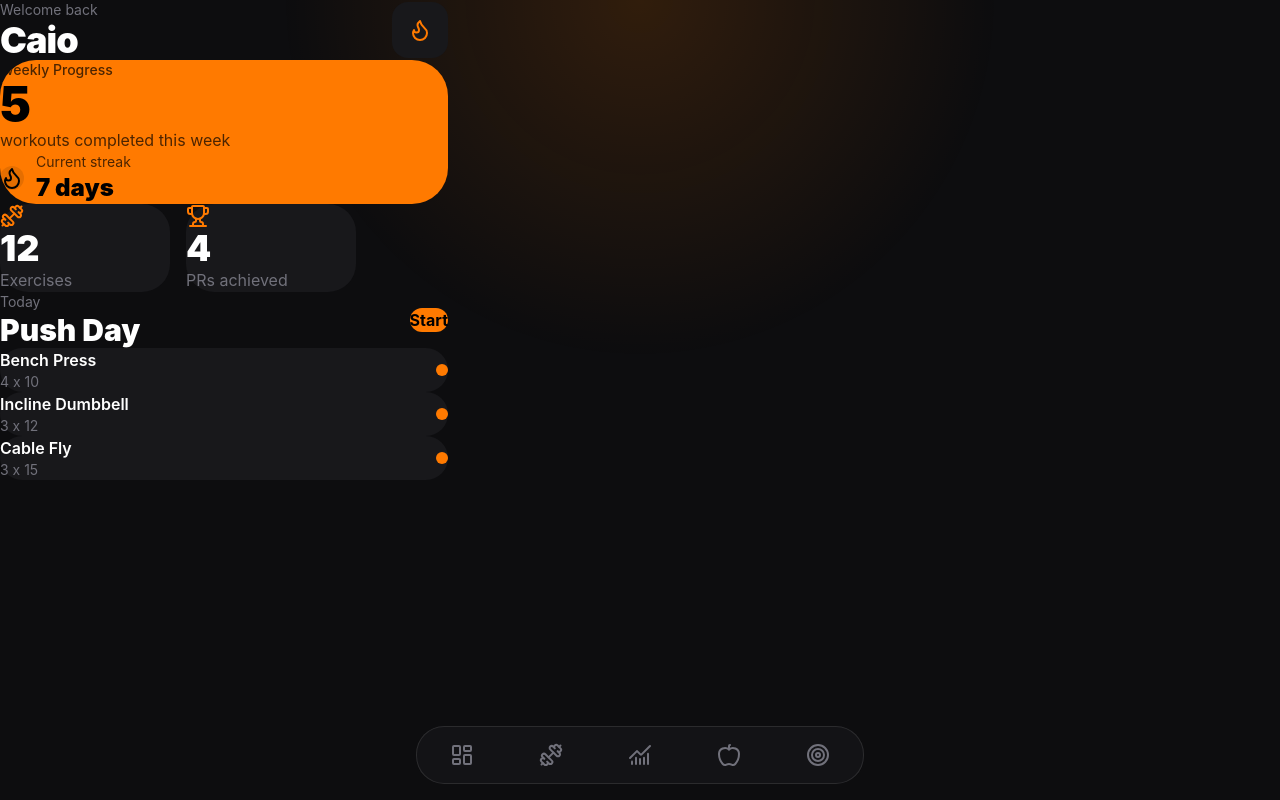
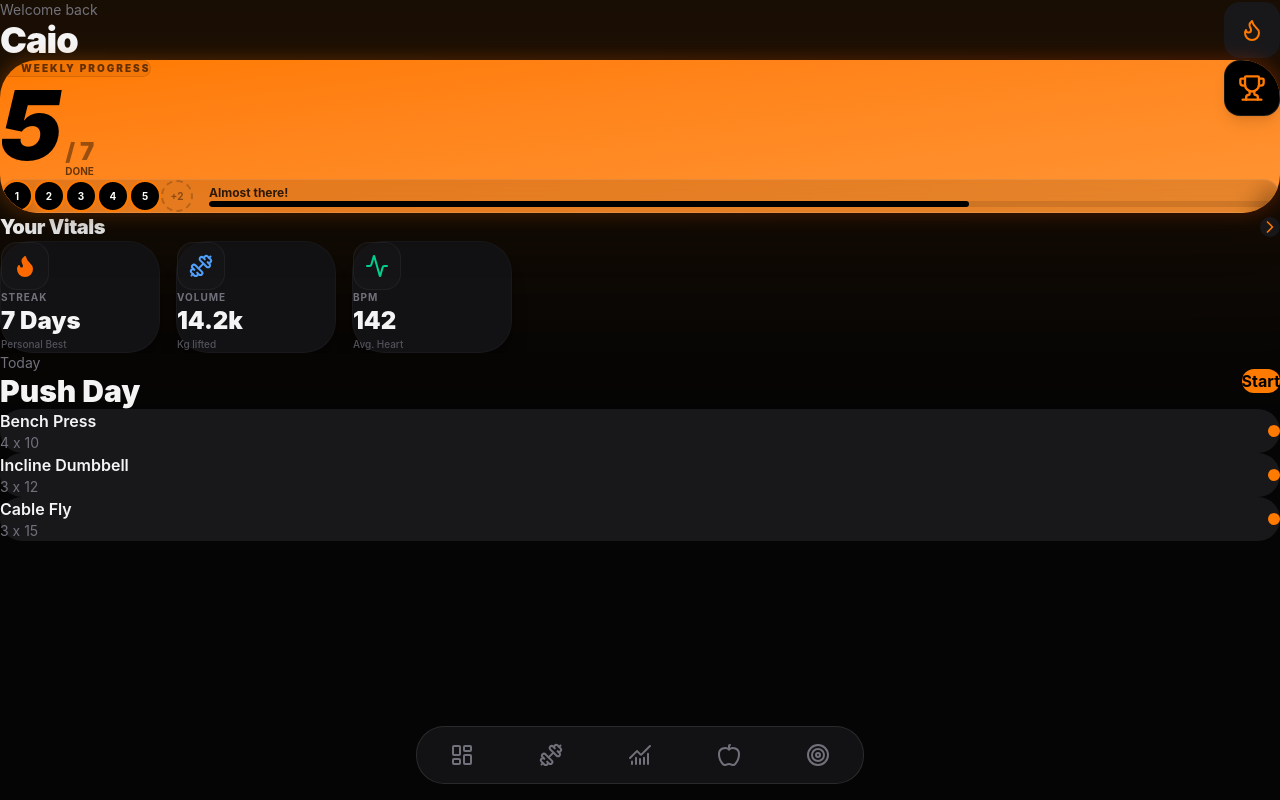
Before and after one commit to CaioSantos280/nexus, a React (Vite) app: page / in a window 1280 px wide. Built offline with nearby package versions, Linux system fonts and the light colour scheme; the HTML template or start-up script is replaced by a standard one.

Commit message:
att rapida

```diff
--- a/src/layouts/MainLayout.tsx
+++ b/src/layouts/MainLayout.tsx
@@ -1,46 +1,34 @@
 import BottomBar from "../components/dashboard/BottomBar";
+import { motion, AnimatePresence } from "framer-motion";
 
-type Props = {
-  children: React.ReactNode;
-};
+export default function MainLayout({ children }: { children: React.ReactNode }) {
+  return (
+    <div className="fixed inset-0 overflow-hidden bg-[#050505] text-zinc-100 selection:bg-[#ff7a00]/30 font-sans">
+      {/* Background dinâmico para profundidade OLED */}
+      <div className="absolute inset-0 z-0">
+        <div className="absolute top-[-10%] left-[-20%] w-[140%] h-[40%] rounded-full bg-[#ff7a00]/10 blur-[100px]" />
+      </div>
 
-export default function MainLayout({
-  children,
-}: Props) {
-  return (
-    <div
-      className="
-        min-h-screen
-        bg-[#0d0d0f]
-        text-white
-      "
-    >
-
-      <div
-        className="
-          pointer-events-none
-          fixed
-          inset-0
-          bg-[radial-gradient(circle_at_top,rgba(255,122,0,0.15),transparent_35%)]
-        "
-      />
-
-      <main
-        className="
-          relative
-          mx-auto
-          w-full
-          max-w-md
-          px-5
-          pb-32
-          pt-6
-        "
-      >
-        {children}
+      {/* Container de Scroll com Rubber-Banding suave */}
+      <main className="relative z-10 h-full overflow-y-auto overflow-x-hidden px-6 pb-40 pt-12 scroll-smooth">
+        <AnimatePresence mode="wait">
+          <motion.div
+            initial={{ opacity: 0, y: 15 }}
+            animate={{ opacity: 1, y: 0 }}
+            exit={{ opacity: 0, y: -15 }}
+            transition={{ duration: 0.4, ease: [0.22, 1, 0.36, 1] }}
+          >
+            {children}
+          </motion.div>
+        </AnimatePresence>
       </main>
 
-      <BottomBar />
-
+      {/* Bottom Navigation com Glassmorphism Pesado */}
+      <div className="fixed bottom-0 left-0 right-0 z-50 px-4 pb-6 pt-10 bg-gradient-to-t from-black via-black/90 to-transparent pointer-events-none">
+        <div className="pointer-events-auto">
+          <BottomBar />
+        </div>
+      </div>
     </div>
   );
 }
--- a/src/pages/Home.tsx
+++ b/src/pages/Home.tsx
@@ -1,144 +1,103 @@
 import MainLayout from "../layouts/MainLayout";
 import Topbar from "../components/dashboard/Topbar";
 import TodayWorkout from "../components/dashboard/TodayWorkout";
-
-import {
-  Flame,
-  Dumbbell,
-  Trophy,
-} from "lucide-react";
+import { Flame, Dumbbell, Trophy, ChevronRight, Activity } from "lucide-react";
 
 export default function Home() {
   return (
     <MainLayout>
-
       <Topbar />
 
-      <section
-        className="
-          mt-8
-          overflow-hidden
-          rounded-[36px]
-          bg-[#ff7a00]
-          p-6
-          text-black
-        "
-      >
+      {/* Progress Section - Estilo Dashboard de Supercarro */}
+      <section className="mt-8 relative group active:scale-[0.98] transition-transform duration-200">
+        <div className="absolute -inset-1 bg-gradient-to-r from-[#ff7a00] to-[#ff4d00] rounded-[40px] blur opacity-20" />
 
-        <p className="text-sm font-medium opacity-70">
-          Weekly Progress
-        </p>
+        <div className="relative overflow-hidden rounded-[38px] bg-gradient-to-br from-[#ff7a00] to-[#ff9533] p-8 shadow-2xl">
+          <div className="flex justify-between items-start">
+            <div>
+              <span className="flex items-center gap-2 text-[10px] font-black uppercase tracking-[0.2em] text-black/60 bg-black/5 w-fit px-3 py-1 rounded-full border border-black/10">
+                <Activity size={12} /> Weekly Progress
+              </span>
+              <div className="mt-4 flex items-baseline gap-2">
+                <h2 className="text-8xl font-[900] tracking-tighter leading-none text-black italic">5</h2>
+                <div className="flex flex-col">
+                  <span className="text-2xl font-black text-black/40 leading-none">/ 7</span>
+                  <span className="text-[10px] font-bold text-black/60 uppercase">Done</span>
+                </div>
+              </div>
+            </div>
 
-        <h2
-          className="
-            mt-3
-            text-5xl
-            font-black
-            leading-none
-            tracking-tight
-          "
-        >
-          5
-        </h2>
-
-        <p className="mt-2 text-black/70">
-          workouts completed this week
-        </p>
-
-        <div
-          className="
-            mt-8
-            flex
-            items-center
-            gap-3
-          "
-        >
-
-          <div
-            className="
-              rounded-2xl
-              bg-black/10
-              p-4
-            "
-          >
-            <Flame size={24} />
+            <div className="h-14 w-14 rounded-2xl bg-black flex items-center justify-center shadow-lg border border-white/10">
+              <Trophy className="text-[#ff7a00]" size={28} />
+            </div>
           </div>
 
-          <div>
-            <p className="text-sm opacity-70">
-              Current streak
-            </p>
-
-            <h3 className="text-2xl font-black">
-              7 days
-            </h3>
+          <div className="mt-10 flex items-center gap-4 bg-black/10 backdrop-blur-md rounded-3xl p-5 border border-white/10">
+            <div className="flex -space-x-2">
+              {[1, 2, 3, 4, 5].map((i) => (
+                <div key={i} className="w-8 h-8 rounded-full border-2 border-[#ff7a00] bg-black flex items-center justify-center text-[10px] font-bold text-white">
+                  {i}
+                </div>
+              ))}
+              <div className="w-8 h-8 rounded-full border-2 border-dashed border-black/20 flex items-center justify-center text-[10px] font-bold text-black/40">
+                +2
+              </div>
+            </div>
+            <div className="flex-1">
+              <p className="text-xs font-bold text-black/80">Almost there!</p>
+              <div className="w-full h-1.5 bg-black/10 rounded-full mt-1 overflow-hidden">
+                <div className="w-[71%] h-full bg-black rounded-full" />
+              </div>
+            </div>
           </div>
-
         </div>
-
       </section>
 
-      <section
-        className="
-          -mx-5
-          mt-6
-          flex
-          gap-4
-          overflow-x-auto
-          px-5
-          pb-2
-          scrollbar-none
-        "
-      >
+      {/* Horizontal Cards - UX de Swipe */}
+      <div className="mt-10 flex items-center justify-between px-2">
+        <h3 className="text-xl font-black tracking-tight">Your Vitals</h3>
+        <button className="p-2 bg-zinc-900 rounded-full text-[#ff7a00] active:bg-zinc-800">
+          <ChevronRight size={20} />
+        </button>
+      </div>
 
-        <div
-          className="
-            min-w-[170px]
-            rounded-[28px]
-            bg-[#18181b]
-            p-5
-          "
-        >
-          <Dumbbell
-            className="text-[#ff7a00]"
-            size={24}
-          />
-
-          <h2 className="mt-8 text-4xl font-black">
-            12
-          </h2>
-
-          <p className="mt-1 text-zinc-500">
-            Exercises
-          </p>
-        </div>
-
-        <div
-          className="
-            min-w-[170px]
-            rounded-[28px]
-            bg-[#18181b]
-            p-5
-          "
-        >
-          <Trophy
-            className="text-[#ff7a00]"
-            size={24}
-          />
-
-          <h2 className="mt-8 text-4xl font-black">
-            4
-          </h2>
-
-          <p className="mt-1 text-zinc-500">
-            PRs achieved
-          </p>
-        </div>
-
+      <section className="mt-4 -mx-6 flex gap-4 overflow-x-auto px-6 pb-6 scrollbar-none snap-x snap-mandatory">
+        <QuickStat
+          icon={<Flame className="text-orange-500" fill="currentColor" size={24} />}
+          label="Streak"
+          value="7 Days"
+          sub="Personal Best"
+        />
+        <QuickStat
+          icon={<Dumbbell className="text-blue-400" size={24} />}
+          label="Volume"
+          value="14.2k"
+          sub="Kg lifted"
+        />
+        <QuickStat
+          icon={<Activity className="text-emerald-400" size={24} />}
+          label="BPM"
+          value="142"
+          sub="Avg. Heart"
+        />
       </section>
 
       <TodayWorkout />
-
     </MainLayout>
   );
 }
+
+function QuickStat({ icon, label, value, sub }: any) {
+  return (
+    <div className="min-w-[160px] snap-center rounded-[32px] bg-[#121214] p-6 border border-white/[0.03] shadow-xl active:scale-95 transition-transform">
+      <div className="w-12 h-12 rounded-2xl bg-zinc-900/50 flex items-center justify-center border border-white/[0.05]">
+        {icon}
+      </div>
+      <div className="mt-6">
+        <p className="text-[10px] font-bold uppercase tracking-widest text-zinc-500">{label}</p>
+        <h4 className="text-2xl font-black mt-1">{value}</h4>
+        <p className="text-[10px] font-medium text-zinc-600 mt-1">{sub}</p>
+      </div>
+    </div>
+  );
+}
```
